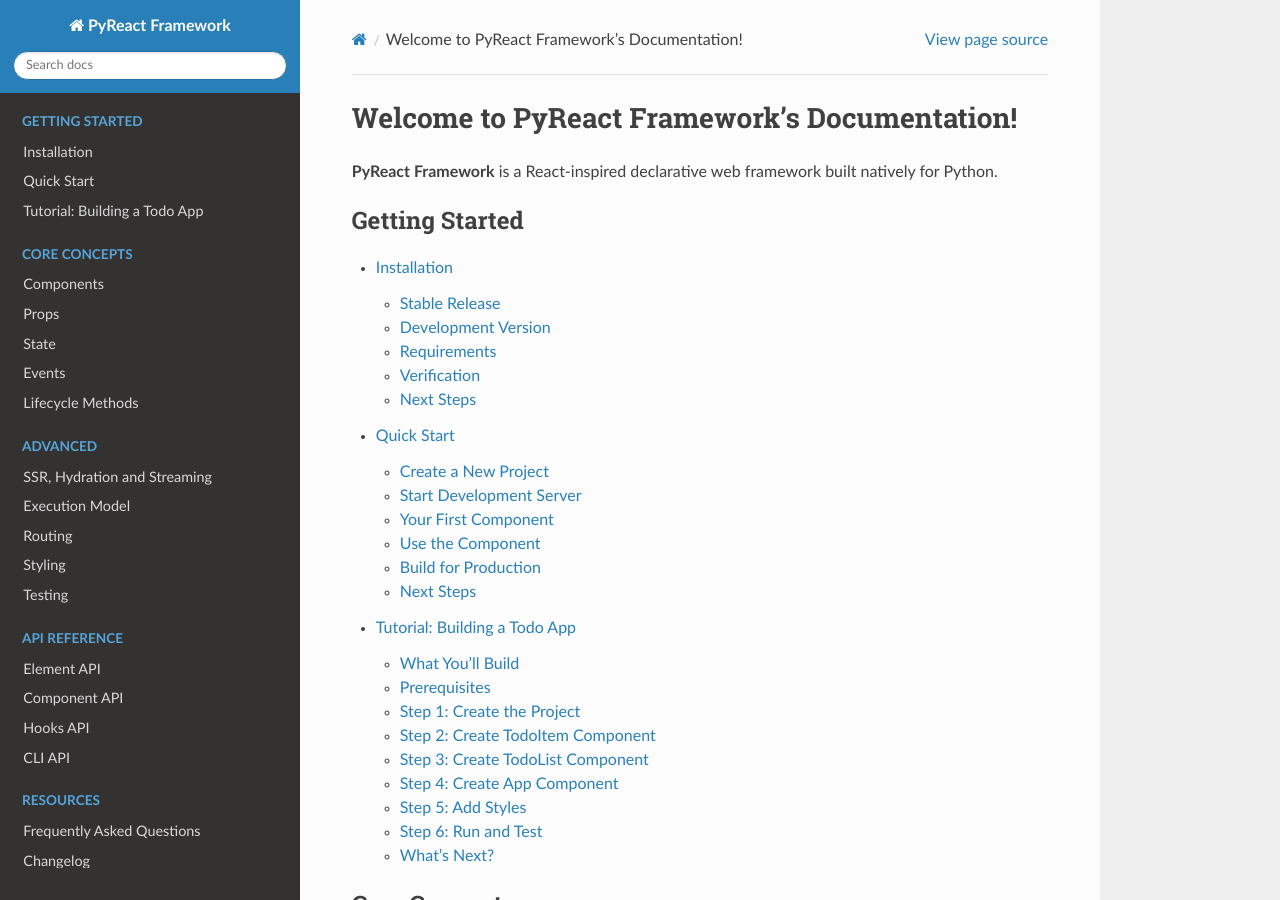
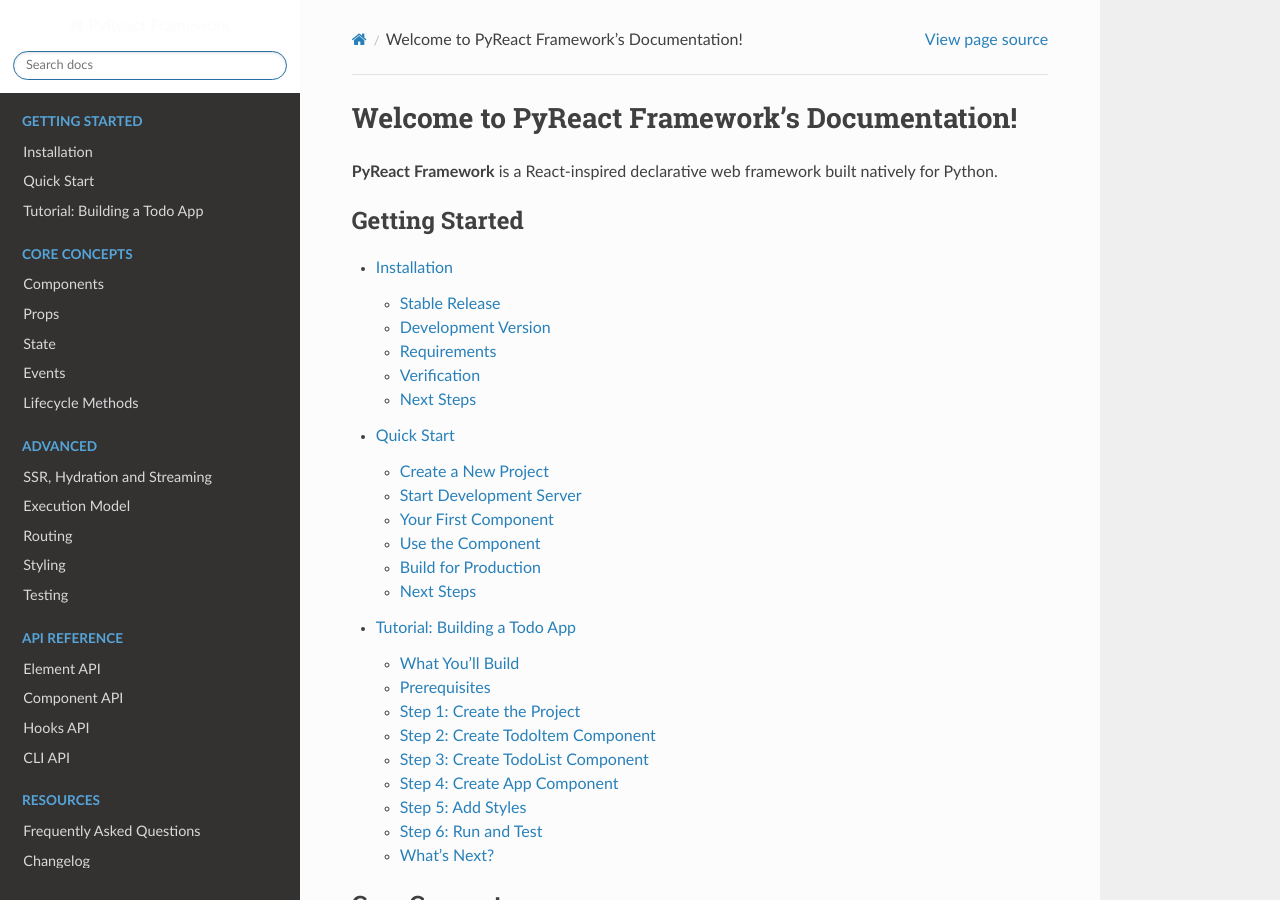
Before and after one commit to wanbnn/pyreact, a Sphinx documentation site: the page built from docs/index.rst, in a window 1280 px wide and 900 px high. Built offline with Sphinx 7.4.7 and the Read the Docs theme 3.1.0, drawn with Linux system fonts in a browser that asks for light colours.

```diff
--- a/docs/conf.py
+++ b/docs/conf.py
@@ -46,6 +46,7 @@
     'prev_next_buttons_location': 'bottom',
     'style_external_links': False,
     'vcs_pageview_mode': '',
+    'style_nav_header_background': 'white',
     # Toc options
     'collapse_navigation': True,
     'sticky_navigation': True,
```
